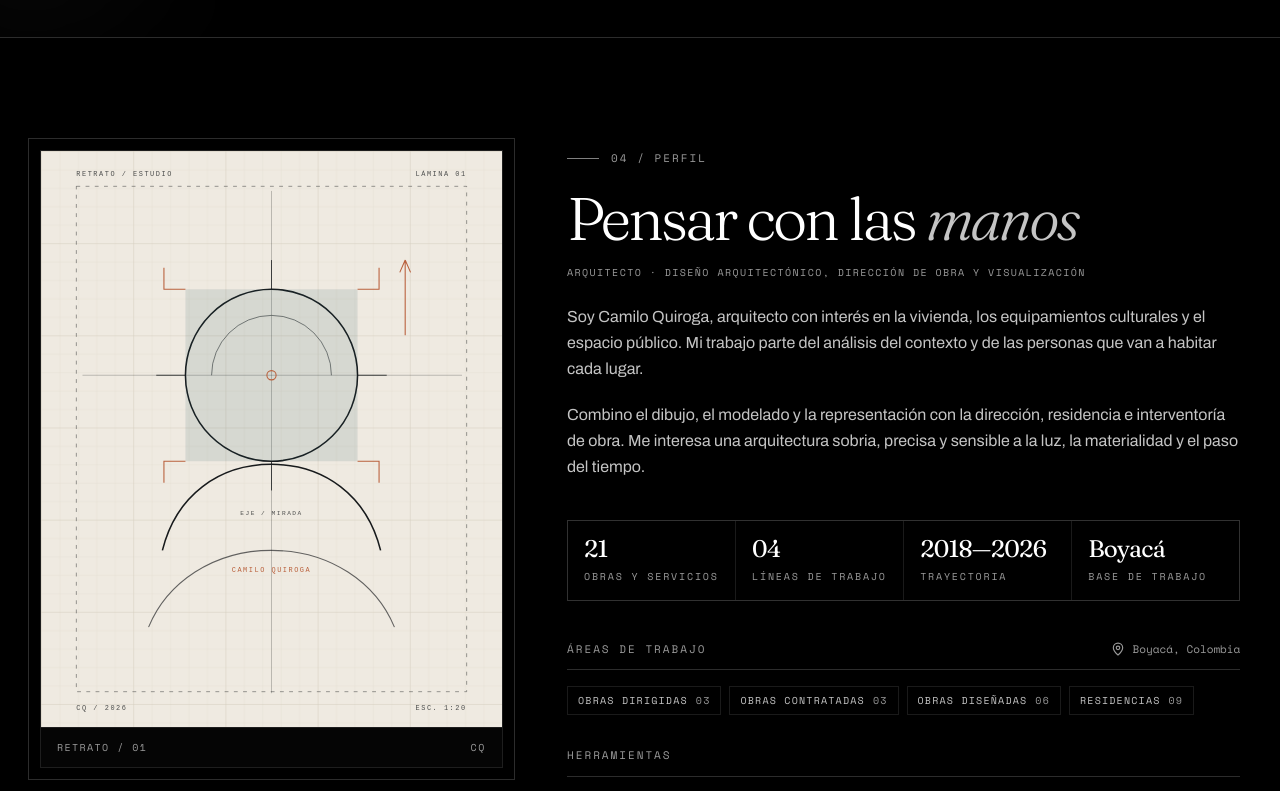
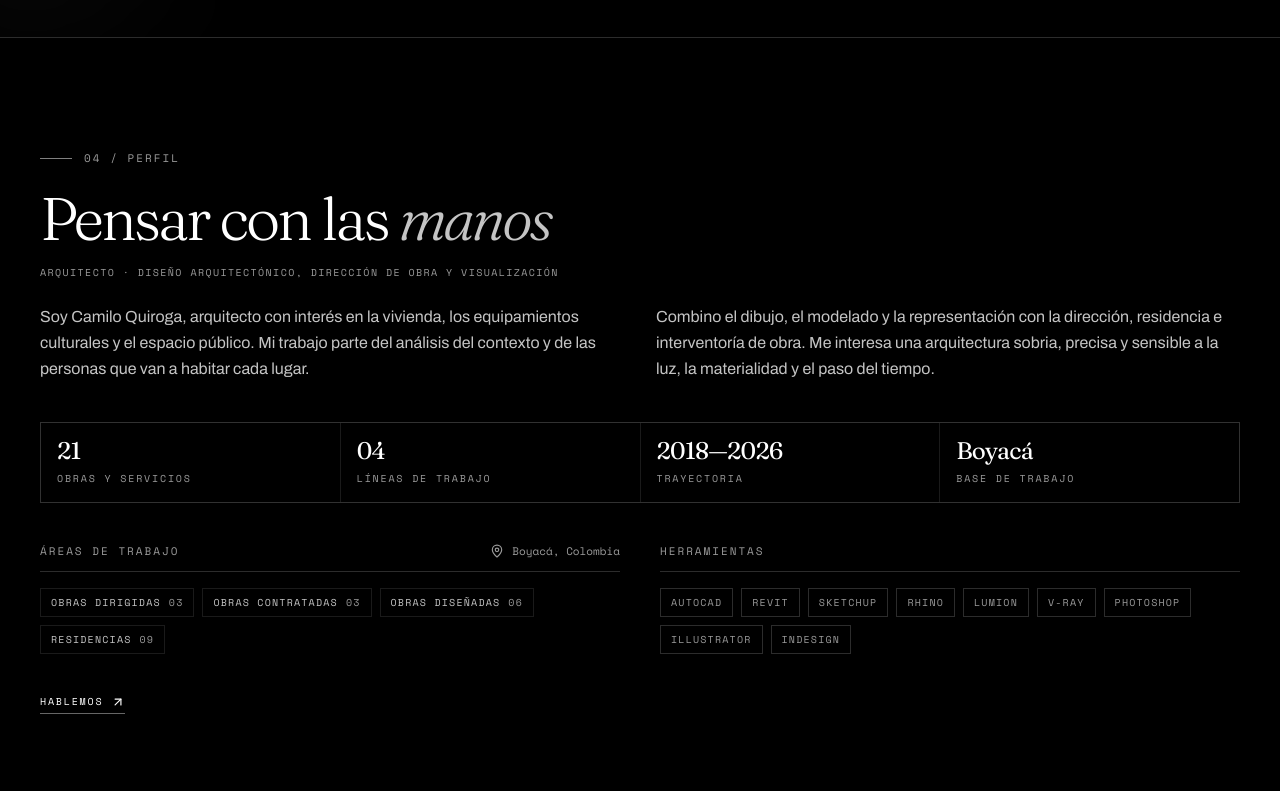
Before and after one commit to samuelVega29/arq-camiloquiroga, a React (Vite) app: page / in a window 1280 px wide. Shown: the part 3120-3911 px from the top of the page. Built offline with nearby package versions, Linux system fonts and the light colour scheme; no server answers; the database is empty.

Commit message:
Quitar retrato y adaptar el perfil a una sola columna

```diff
--- a/src/components/About.jsx
+++ b/src/components/About.jsx
@@ -20,34 +20,8 @@ export default function About() {
   return (
     <section id="sobre-mi" className="py-20 sm:py-28">
       <div className="section-shell">
-        <div className="grid gap-12 lg:grid-cols-12 lg:gap-16">
-          <Reveal className="lg:col-span-5">
-            <div className="group relative">
-              <div
-                className="absolute -inset-3 border border-[color:var(--color-line)] transition-colors duration-500 group-hover:border-white/30"
-                aria-hidden="true"
-              />
-              <figure className="relative overflow-hidden border border-white/10 bg-[color:var(--color-surface)]">
-                <img
-                  src="retrato.svg"
-                  alt="Retrato abstracto tipo plano arquitectónico de Camilo Quiroga"
-                  loading="lazy"
-                  decoding="async"
-                  className="aspect-[4/5] w-full object-cover transition duration-[1200ms] ease-out group-hover:scale-[1.03]"
-                />
-                <figcaption className="flex items-center justify-between border-t border-white/10 px-4 py-3">
-                  <span className="font-mono text-[10px] uppercase tracking-[0.14em] text-[color:var(--color-fg-muted)]">
-                    Retrato / 01
-                  </span>
-                  <span className="font-mono text-[10px] uppercase tracking-[0.14em] text-[color:var(--color-fg-muted)]">
-                    {profile.initials}
-                  </span>
-                </figcaption>
-              </figure>
-            </div>
-          </Reveal>
-
-          <Reveal delay={100} className="lg:col-span-7">
+        <div>
+          <Reveal delay={100}>
             <SectionHeading
               index="04"
               label="Perfil"
@@ -62,7 +36,7 @@ export default function About() {
               {profile.role}
             </p>
 
-            <div className="mt-6 space-y-5">
+            <div className="mt-6 grid gap-5 lg:grid-cols-2 lg:gap-8">
               {profile.bio.map((paragraph) => (
                 <p key={paragraph} className="text-base leading-relaxed text-[color:var(--color-fg-soft)]">
                   {paragraph}
@@ -86,7 +60,8 @@ export default function About() {
               ))}
             </dl>
 
-            <div className="mt-10">
+            <div className="mt-10 grid gap-8 lg:grid-cols-2 lg:gap-10">
+              <div>
                 <h3 className="eyebrow flex items-center justify-between border-b border-[color:var(--color-line)] pb-3">
                   <span>Áreas de trabajo</span>
                   <span className="flex items-center gap-2 normal-case tracking-normal">
@@ -109,7 +84,7 @@ export default function About() {
                 </ul>
               </div>
 
-            <div className="mt-8">
+              <div>
                 <h3 className="eyebrow border-b border-[color:var(--color-line)] pb-3">Herramientas</h3>
                 <ul className="mt-4 flex flex-wrap gap-2">
                   {profile.tools.map((tool) => (
@@ -121,6 +96,7 @@ export default function About() {
                     </li>
                   ))}
                 </ul>
+              </div>
             </div>
 
             <a
```
Lines whose indentation alone changed are shown as unchanged.
